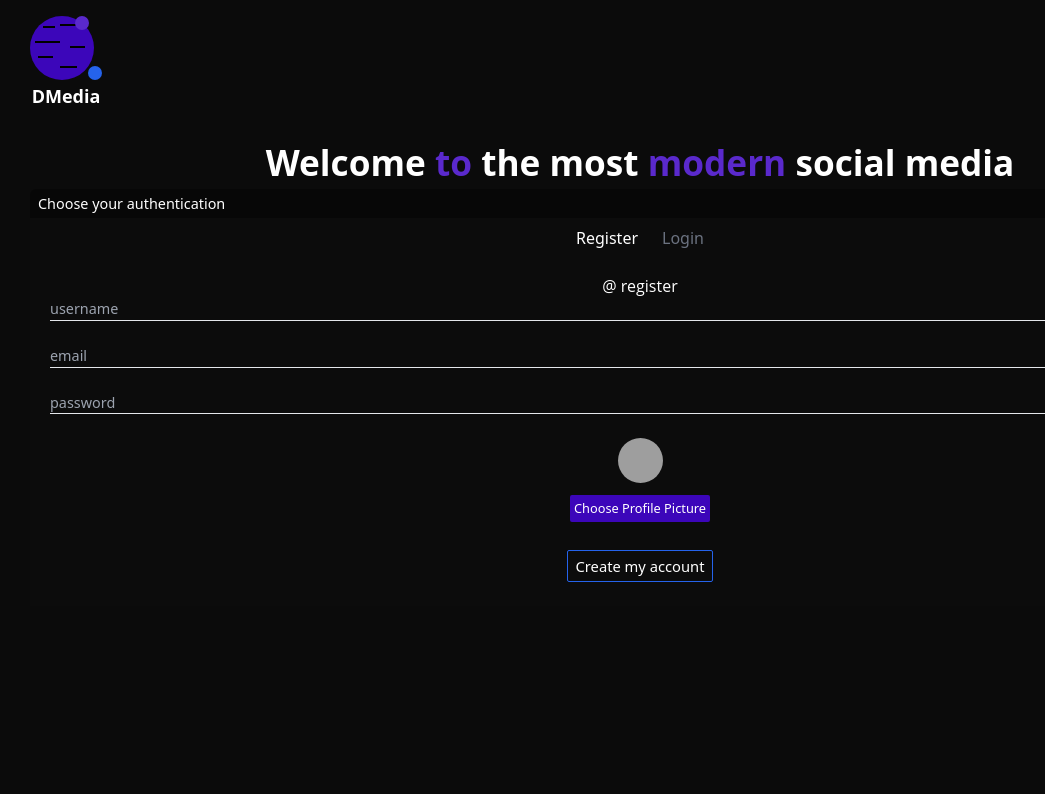
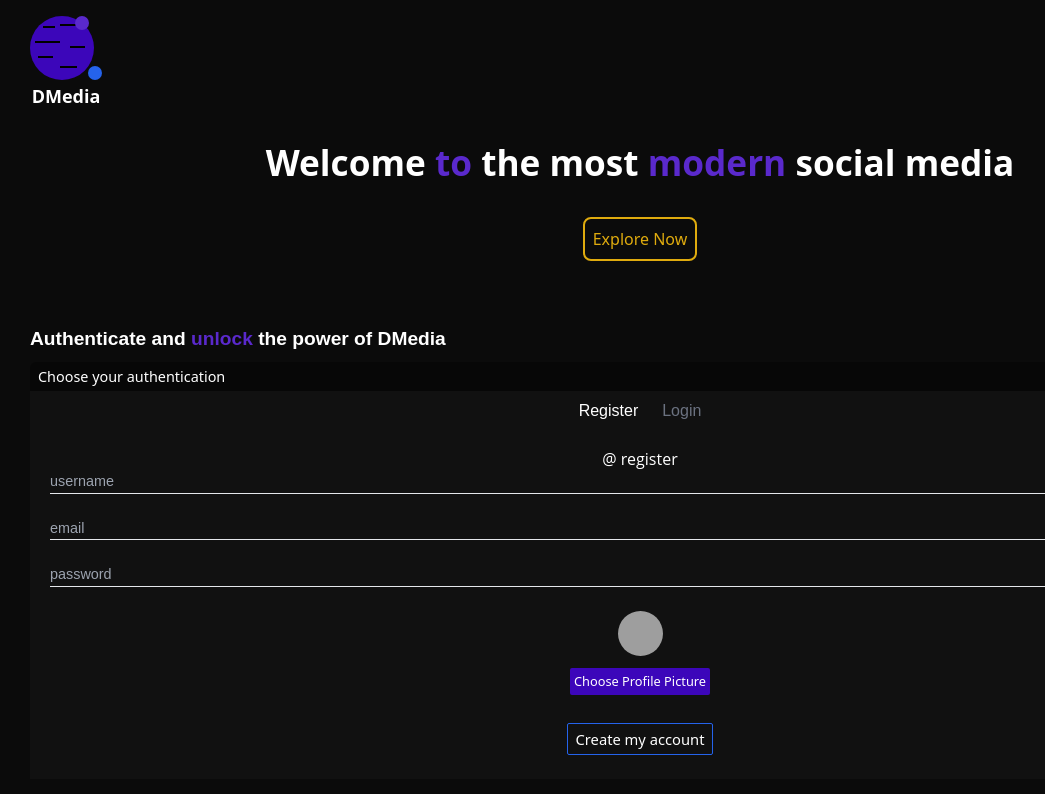
Before and after one commit to dennisdingo28/DMedia, a React (Create React App) app: page /auth in a window 1280 px wide. Shown: the top 794 px of the page, without its empty margins (0-1045 px from the left). Built offline with nearby package versions, Linux system fonts and the light colour scheme; grey boxes are pictures that could not be loaded; the HTML template or start-up script is replaced by a standard one.

Commit message:
auth design

```diff
--- a/src/components/Authenticate.jsx
+++ b/src/components/Authenticate.jsx
@@ -157,15 +157,18 @@ const Authenticate = () => {
 
                 {/*hero*/}
                 <div className='mt-10'>
-                    <h1 className='text-[2.2em] font-Open font-bold text-center'>Welcome <span className='text-darkViolet'>to</span> the most <span className='text-darkViolet'>modern</span> social media</h1>
+                    <div className='heroHeader text-center'>
+                        <h1 className='text-[2.2em] font-Open font-bold'>Welcome <span className='text-darkViolet'>to</span> the most <span className='text-darkViolet'>modern</span> social media</h1>
+                            <button className='mt-7 duration-200 hover:-translate-y-1 bg-transparent border-2 border-[#dfab0e] rounded-lg p-2 text-[#dfab0e] hover:shadow-[0px_0px_4px_#dfab0e]'>Explore Now</button>
+                    </div>
 
-                    <div className='authenticationWrapper'>
+                    <div className='authenticationWrapper font-Karla font-medium mt-16'>
+                        <h2 className='font-bold text-[1.2em] mb-2'>Authenticate and <span className='text-darkViolet'>unlock</span> the power of DMedia</h2>
                         <div className='authenticationContainer'>
                             <div className='bg-[#070707] px-2 py-1 rounded-t-md'>
                                 <p className='font-Noto text-[.9em] font-thin'>Choose your authentication</p>
                             </div>
-
-                            <div className='authWrapper bg-[#0c0c0c]'>
+                            <div className='authWrapper bg-[#111111]'>
                                 <div>
                                     <div className='flex items-center justify-center gap-6 pt-2'>
                                         <p className={`${!form ? "text-gray-500":"text-white"} font-thin cursor-pointer relative after:content-[""] after:h-[1.6px] after:bg-darkBlue after:absolute after:bottom-[-3px] after:left-[50%] after:translate-x-[-50%] after:w-[0px] hover:after:w-[100%] after:duration-[.20s]`} onClick={()=>setForm(true)}>Register</p>
--- a/src/index.css
+++ b/src/index.css
@@ -5,3 +5,4 @@
 @import url('https://fonts.googleapis.com/css2?family=Noto+Sans:ital,wght@0,100;0,200;0,300;0,400;0,500;0,600;0,700;0,800;1,100;1,200;1,300;1,400;1,500;1,600;1,700&display=swap');
 @import url('https://fonts.googleapis.com/css2?family=Open+Sans:ital,wght@0,300;0,400;0,500;0,600;0,700;0,800;1,300;1,400;1,500;1,600;1,700;1,800&display=swap');
 @import url("https://cdn.jsdelivr.net/npm/bootstrap-icons@1.10.3/font/bootstrap-icons.css");
+@import url('https://fonts.googleapis.com/css2?family=Karla:ital,wght@0,200;0,300;0,400;0,500;0,600;0,700;0,800;1,200;1,300;1,400;1,500;1,600;1,700;1,800&display=swap');
--- a/tailwind.config.js
+++ b/tailwind.config.js
@@ -12,7 +12,8 @@ module.exports = {
     },
     fontFamily: {
       'Noto':['Noto Sans','sans-serif'],
-      'Open':['Open Sans','sans-serif']
+      'Open':['Open Sans','sans-serif'],
+      'Karla':['Karla', 'sans-serif']
     },
     extend: {
       colors:{
```
